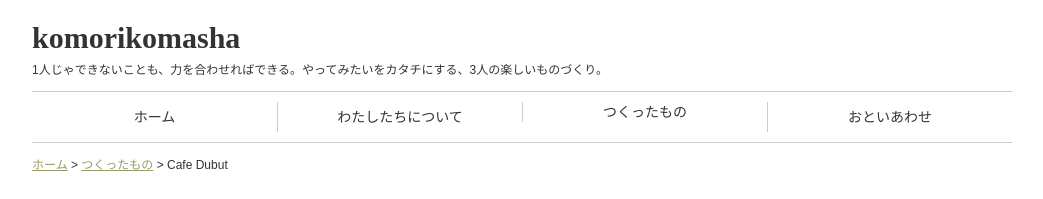
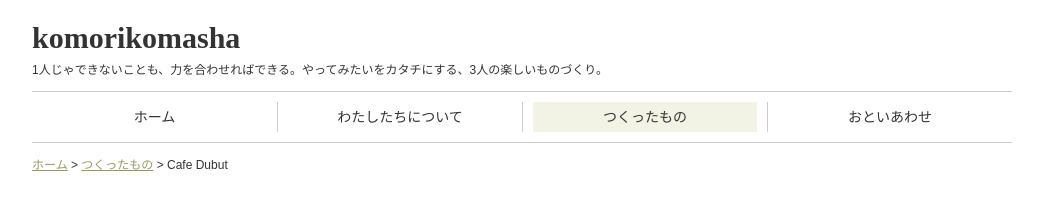
Before and after one commit to bracklions/daisuke-htmlcss-3rd, a plain HTML site: page portfolio/01.html in a window 1280 px wide. Shown: the top 199 px of the page, without its empty margins (118-1161 px from the left). Drawn offline with Linux system fonts and the light colour scheme; a web font is replaced by a local one.

Commit message:
181223commit

```diff
--- a/common/css/style.css
+++ b/common/css/style.css
@@ -304,6 +304,7 @@ a:hover { color: #996600; }
 	padding: 10px 20px;
 	border-radius: 5px;
 	background-image: linear-gradient(to bottom, #92CDDB, #058BA9);
+	filter:progid:DXImageTransform.Microsoft.gradient(statColorstr='#92CDDB', endColorstr='#058BA9');
 	border: 1px solid #058BA9;
 	box-shadow: 1px 1px 0 #9DDDED inset;
 	text-shadow: 0px -1px 0 #333333;
--- a/portfolio/01.html
+++ b/portfolio/01.html
@@ -38,7 +38,7 @@
 			<ul>
 				<li><a href="../index.html">ホーム</a></li>
 				<li><a href="../about/index.html">わたしたちについて</a></li>
-				<li class="current><a href="index.html">つくったもの</a></li>
+				<li class="current"><a href="index.html">つくったもの</a></li>
 				<li><a href="../contact/index.html">おといあわせ</a></li>
 		</nav>
 	</header>
@@ -83,30 +83,30 @@
 						<p>プラグインでInstagramと連携して、トップページにInstagramで撮影した写真がすぐに反映されます。</p>
 						<figure>
 							<img src="images/img_01_02.jpg" alt="撮影した料理の写真もすぐにトップページ確認できます。" width="720" height="390">
-						</figure>
 							<figcaption>
 								今日のランチのローストビーフサンドを撮影♪
 							</figcaption>
-					</setcion>
+						</figure>
+					</section>
 					<section>
 						<h3 class="heading-typeB">レスポンシブデザインでスマートフォン、タブレット表示も快適</h3>
 						<p>さまざまなデバイスの表示対応に、レスポンシブデザインを採用しました。Instagramでお店のメニューを撮影してすぐにスマートフォンで確認できるのも嬉しい♪</p>
 						<figure>
 							<img src="images/img_01_03.jpg" alt="スマートフォン・タブレット・パソコンで表示を確認すると、それぞれレイアウトが変わります。" width="720" height="390">
-						</figure>
 							<figcaption>
 								左からiPhone、iPad、MacBook Airで表示確認
 							</figcaption>
+						</figure>
 					</section>
 					<section>
 						<h3 class="heading-typeB">Webフォントだから、飾り文字やアイコンもキレイ</h3>
 						<p>サイトのタイトルやナビゲーション、主要な見出しはGoogle Web Font、アイコンはウェブフォント（Fontello）を採用しています。拡大縮小されるスマートフォンやタブレットでも解像度を気にすることなくキレイな文字とアイコン表示を実現できました。</p>
 						<figure>
 							<img src="images/img_01_04.jpg" alt="スマートフォンの画面でも文字とアイコンの表示が劣化しません。" width="720" height="390">
-						</figure>
 							<figcaption>
 								iPhoneの画面に近づいても・・( ﾟдﾟ)ﾊｯ!キレイ
 							</figcaption>
+						</figure>
 					</section>
 				</section>
 
@@ -120,6 +120,7 @@
 							<li><a href="http://cafedebut.cat-speak.net/">Cafe Debutのデモページ</a></li>
 							<li><a href="http://basercms.net/">baser CMS公式サイト</a></li>
 							<li><a href="http://instagram.com/">Instagram公式サイト</a></li>
+						</ul>
 					</section>
 
 					<aside class="creditUnit">
```
Also changed, not shown: portfolio/index.html (+1 -0 lines). Lines whose indentation alone changed are shown as unchanged.
